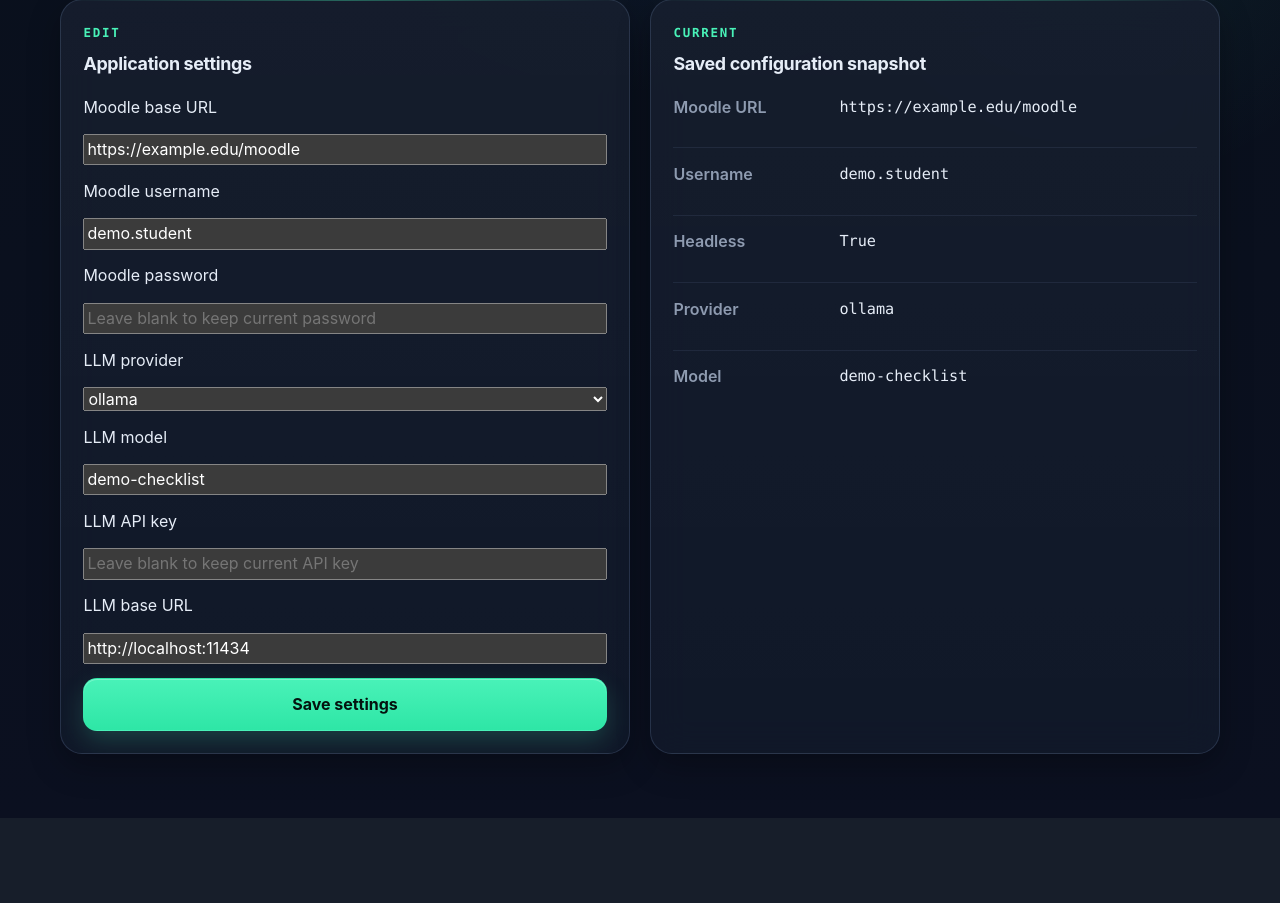
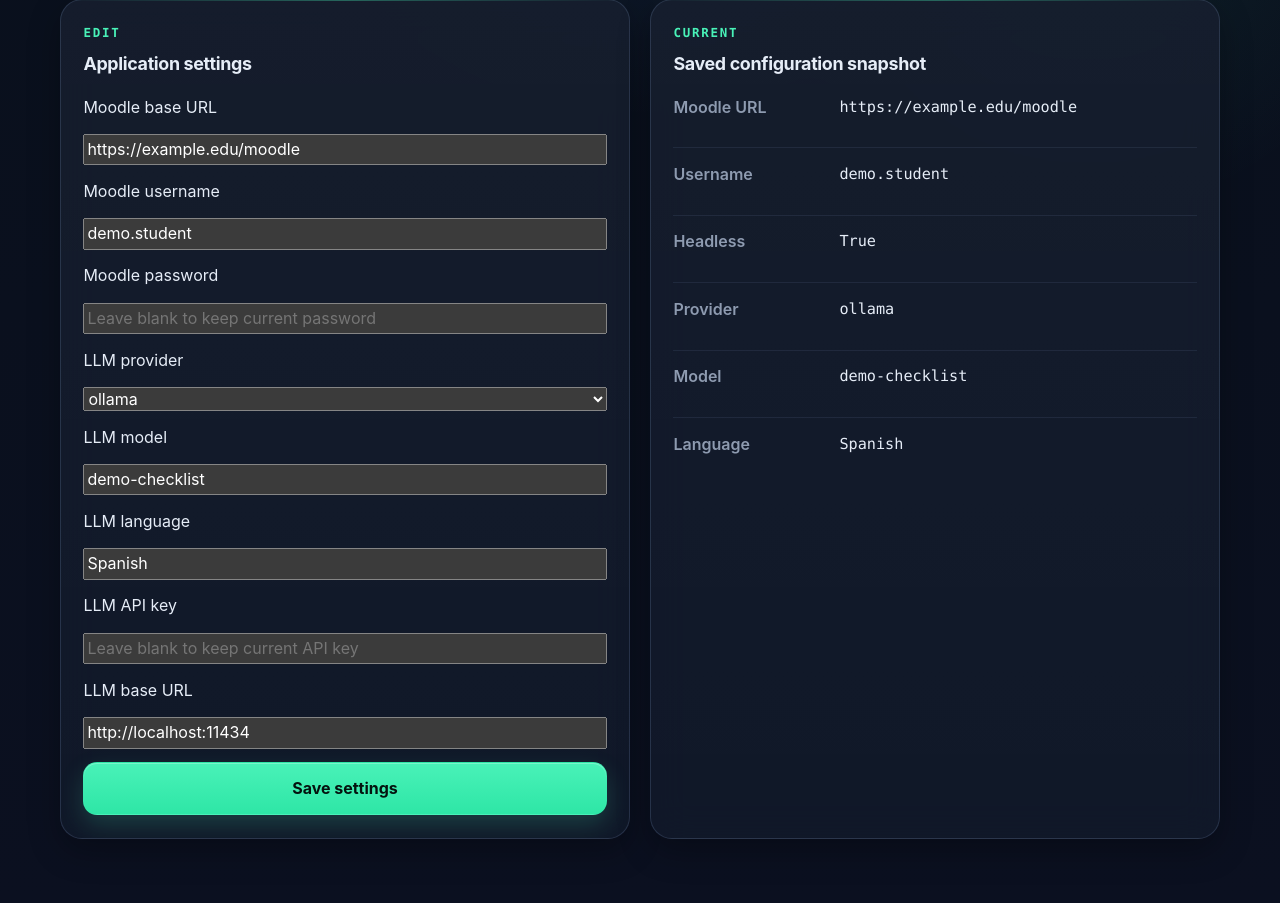
Before and after one commit to CesarManzoCode/StudyFlow, a FastAPI app: page /settings in a window 1280 px wide. Shown: the part 286-1189 px from the top of the page. Before the commit the page ends 1104 px from the top, so only its background shows below. Run offline with FastAPI, Linux system fonts and the light colour scheme.

Commit message:
languaje option added

```diff
--- a/app/application/services/prompt_builder.py
+++ b/app/application/services/prompt_builder.py
@@ -8,6 +8,9 @@ class PromptBuilder:
     The prompt is intentionally deterministic and domain-specific so provider
     implementations can remain thin and focused on transport concerns.
     """
+
+    def __init__(self, llm_language: str = "Spanish") -> None:
+        self._llm_language = llm_language.strip() or "Spanish"
 
     def build_task_help_prompt(
         self,
@@ -92,6 +95,7 @@ class PromptBuilder:
             "Behavior rules:\n"
             "- Be concrete and concise.\n"
             "- Use simple language.\n"
+            f"- Always answer in {self._llm_language}.\n"
             "- Do not invent requirements that are not present in the task.\n"
             "- If something is ambiguous, mention it under Questions to clarify.\n"
             "- Focus on what the student should actually do.\n"
--- a/app/application/use_cases/save_settings.py
+++ b/app/application/use_cases/save_settings.py
@@ -21,6 +21,7 @@ class SaveSettingsUseCase:
         moodle_password: str,
         llm_provider: str,
         llm_model: str,
+        llm_language: str,
         llm_api_key: str | None = None,
         llm_base_url: str | None = None,
     ) -> None:
@@ -33,6 +34,7 @@ class SaveSettingsUseCase:
             moodle_headless=current_settings.moodle_headless,
             llm_provider=llm_provider.strip(),
             llm_model=llm_model.strip(),
+            llm_language=llm_language.strip(),
             llm_api_key=(llm_api_key or "").strip(),
             llm_base_url=(llm_base_url or "").strip(),
             debug=current_settings.debug,
@@ -52,6 +54,7 @@ class SaveSettingsUseCase:
         moodle_headless: bool,
         llm_provider: str,
         llm_model: str,
+        llm_language: str,
         llm_api_key: str,
         llm_base_url: str,
         debug: bool,
@@ -73,6 +76,7 @@ class SaveSettingsUseCase:
             "# --- LLM ---",
             f"LLM_PROVIDER={self._serialize_env_value(llm_provider)}",
             f"LLM_MODEL={self._serialize_env_value(llm_model)}",
+            f"LLM_LANGUAGE={self._serialize_env_value(llm_language)}",
             f"LLM_BASE_URL={self._serialize_env_value(llm_base_url)}",
             f"LLM_API_KEY={self._serialize_env_value(llm_api_key)}",
             "",
--- a/app/infrastructure/factories.py
+++ b/app/infrastructure/factories.py
@@ -85,7 +85,7 @@ def build_app_container(settings: Settings | None = None) -> AppContainer:
     # Services
     # ---------------------------
     task_priority_service = TaskPriorityService()
-    prompt_builder = PromptBuilder()
+    prompt_builder = PromptBuilder(llm_language=resolved_settings.llm_language)
 
     # ---------------------------
     # Use cases
--- a/app/presentation/forms/settings_form.py
+++ b/app/presentation/forms/settings_form.py
@@ -18,6 +18,7 @@ class SettingsForm(BaseModel):
     moodle_password: str | None = None
     llm_provider: str
     llm_model: str
+    llm_language: str
     llm_api_key: str | None = None
     llm_base_url: str | None = None
 
@@ -28,6 +29,7 @@ class SettingsForm(BaseModel):
         moodle_username: Annotated[str, Form(...)],
         llm_provider: Annotated[str, Form(...)],
         llm_model: Annotated[str, Form(...)],
+        llm_language: Annotated[str, Form(...)],
         moodle_password: Annotated[str | None, Form()] = None,
         llm_api_key: Annotated[str | None, Form()] = None,
         llm_base_url: Annotated[str | None, Form()] = None,
@@ -48,6 +50,7 @@ class SettingsForm(BaseModel):
             moodle_password=normalize(moodle_password),
             llm_provider=normalize(llm_provider) or "",
             llm_model=normalize(llm_model) or "",
+            llm_language=normalize(llm_language) or "",
             llm_api_key=normalize(llm_api_key),
             llm_base_url=normalize(llm_base_url),
         )
--- a/app/presentation/routes/pages.py
+++ b/app/presentation/routes/pages.py
@@ -49,6 +49,7 @@ async def _build_dashboard_context(
         moodle_headless=container.settings.moodle_headless,
         llm_provider=container.settings.llm_provider,
         llm_model=container.settings.llm_model,
+        llm_language=container.settings.llm_language,
         llm_base_url=container.settings.llm_base_url,
     )
 
--- a/app/presentation/routes/settings.py
+++ b/app/presentation/routes/settings.py
@@ -31,6 +31,7 @@ def _map_container_settings(container: AppContainer):
         moodle_headless=container.settings.moodle_headless,
         llm_provider=container.settings.llm_provider,
         llm_model=container.settings.llm_model,
+        llm_language=container.settings.llm_language,
         llm_base_url=container.settings.llm_base_url,
     )
 
@@ -42,6 +43,7 @@ def _map_form_settings(form: SettingsForm):
         moodle_headless=True,
         llm_provider=form.llm_provider,
         llm_model=form.llm_model,
+        llm_language=form.llm_language,
         llm_base_url=form.llm_base_url,
     )
 
@@ -97,6 +99,7 @@ async def save_settings(
             moodle_password=resolved_moodle_password,
             llm_provider=form.llm_provider,
             llm_model=form.llm_model,
+            llm_language=form.llm_language,
             llm_api_key=resolved_llm_api_key,
             llm_base_url=form.llm_base_url,
         )
--- a/app/presentation/templates/settings.html
+++ b/app/presentation/templates/settings.html
@@ -91,6 +91,17 @@
         </label>
 
         <label class="stack">
+          <span>LLM language</span>
+          <input
+            type="text"
+            name="llm_language"
+            value="{{ settings.llm_language }}"
+            placeholder="Spanish"
+            required
+          />
+        </label>
+
+        <label class="stack">
           <span>LLM API key</span>
           <input
             type="password"
@@ -148,6 +159,10 @@
           <dt>Model</dt>
           <dd>{{ settings.llm_model }}</dd>
         </div>
+        <div class="details-list__row">
+          <dt>Language</dt>
+          <dd>{{ settings.llm_language }}</dd>
+        </div>
       </dl>
     </article>
   </section>
--- a/app/presentation/viewmodels/settings.py
+++ b/app/presentation/viewmodels/settings.py
@@ -15,6 +15,7 @@ class SettingsViewModel:
 
     llm_provider: str
     llm_model: str
+    llm_language: str
     llm_base_url: str
 
 
@@ -29,6 +30,7 @@ def map_settings_to_viewmodel(
     moodle_headless: bool,
     llm_provider: str,
     llm_model: str,
+    llm_language: str,
     llm_base_url: str | None = None,
 ) -> SettingsViewModel:
     """
@@ -40,5 +42,6 @@ def map_settings_to_viewmodel(
         moodle_headless=moodle_headless,
         llm_provider=llm_provider,
         llm_model=llm_model,
+        llm_language=llm_language,
         llm_base_url=llm_base_url or "",
     )
```
Also changed, not shown: app/config.py (+8 -1 lines), tests/integration/test_routes.py (+4 -0 lines), tests/unit/test_config.py (+2 -0 lines), tests/unit/test_factories.py (+1 -0 lines), tests/unit/test_forms.py (+2 -0 lines), tests/unit/test_prompt_builder.py (+8 -0 lines), tests/unit/test_save_settings_use_case.py (+2 -0 lines), README.md, 1 other file.
